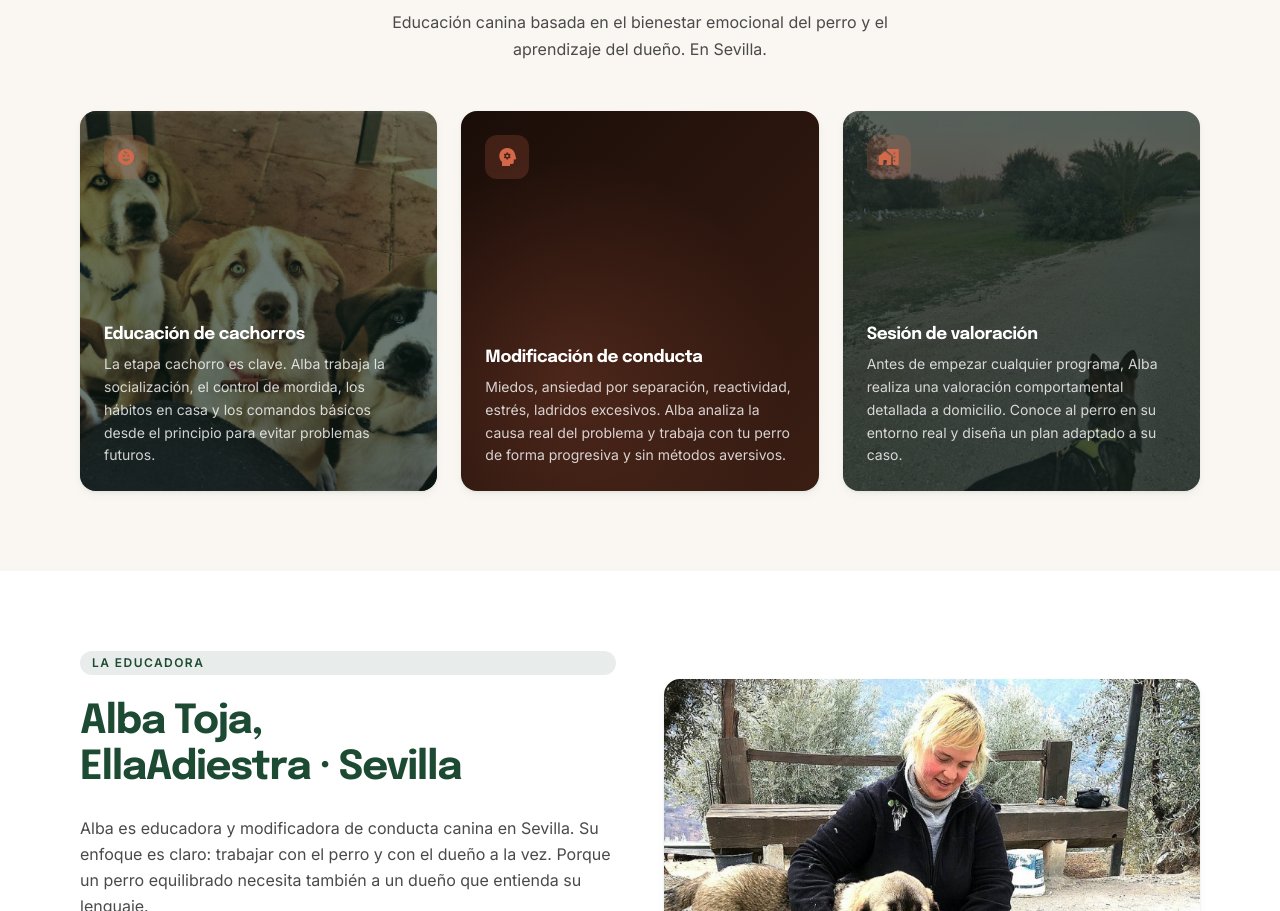
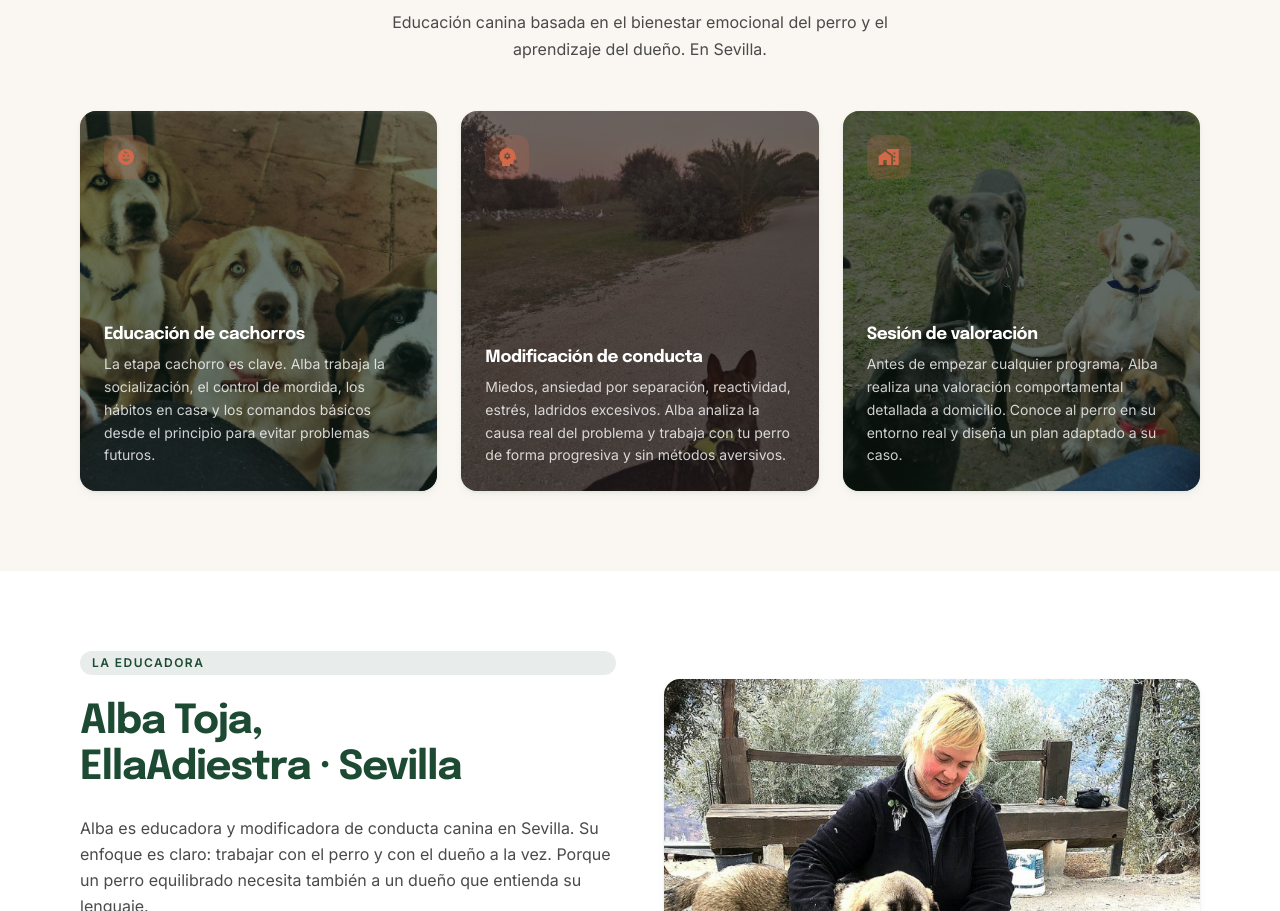
Before and after one commit to chuscarvajal/ellaadiestra-sevilla, a plain HTML site: page public/index.html in a window 1280 px wide. Shown: the part 910-1821 px from the top of the page. Drawn offline with nearby package versions, Linux system fonts and the light colour scheme.

Commit message:
Assign real photos to all three service cards

```diff
--- a/public/index.html
+++ b/public/index.html
@@ -208,8 +208,8 @@
       </div>
 
       <div class="anim delay-1 group relative overflow-hidden rounded-2xl tonal-shadow flex flex-col" style="min-height:380px;">
-        <div class="absolute inset-0" style="background:linear-gradient(135deg,#1a0d08 0%,#3b1e14 100%);"></div>
-        <div class="absolute inset-0 opacity-20" style="background:radial-gradient(circle at 30% 70%, #d4694a 0%, transparent 60%);"></div>
+        <img src="conducta2.jpg" alt="Sesión de valoración canina Sevilla" class="absolute inset-0 w-full h-full object-cover" style="object-position:center 50%;"/>
+        <div class="absolute inset-0" style="background:rgba(26,13,8,0.60);"></div>
         <div class="relative z-10 flex flex-col h-full p-6 gap-3" style="min-height:380px;">
           <div class="w-11 h-11 rounded-xl flex items-center justify-center flex-shrink-0" style="background:rgba(212,105,74,0.20);">
             <span class="material-symbols-outlined text-[22px]" style="color:#d4694a;font-variation-settings:'FILL' 1;">psychology</span>
@@ -222,7 +222,7 @@
       </div>
 
       <div class="anim delay-2 group relative overflow-hidden rounded-2xl tonal-shadow flex flex-col" style="min-height:380px;">
-        <img src="conducta2.jpg" alt="Modificación de conducta canina Sevilla" class="absolute inset-0 w-full h-full object-cover" style="object-position:center 40%;"/>
+        <img src="conducta.jpg" alt="Modificación de conducta canina Sevilla" class="absolute inset-0 w-full h-full object-cover" style="object-position:center 30%;"/>
         <div class="absolute inset-0" style="background:rgba(13,26,18,0.65);"></div>
         <div class="relative z-10 flex flex-col h-full p-6 gap-3" style="min-height:380px;">
           <div class="w-11 h-11 rounded-xl flex items-center justify-center flex-shrink-0" style="background:rgba(212,105,74,0.20);">
```
